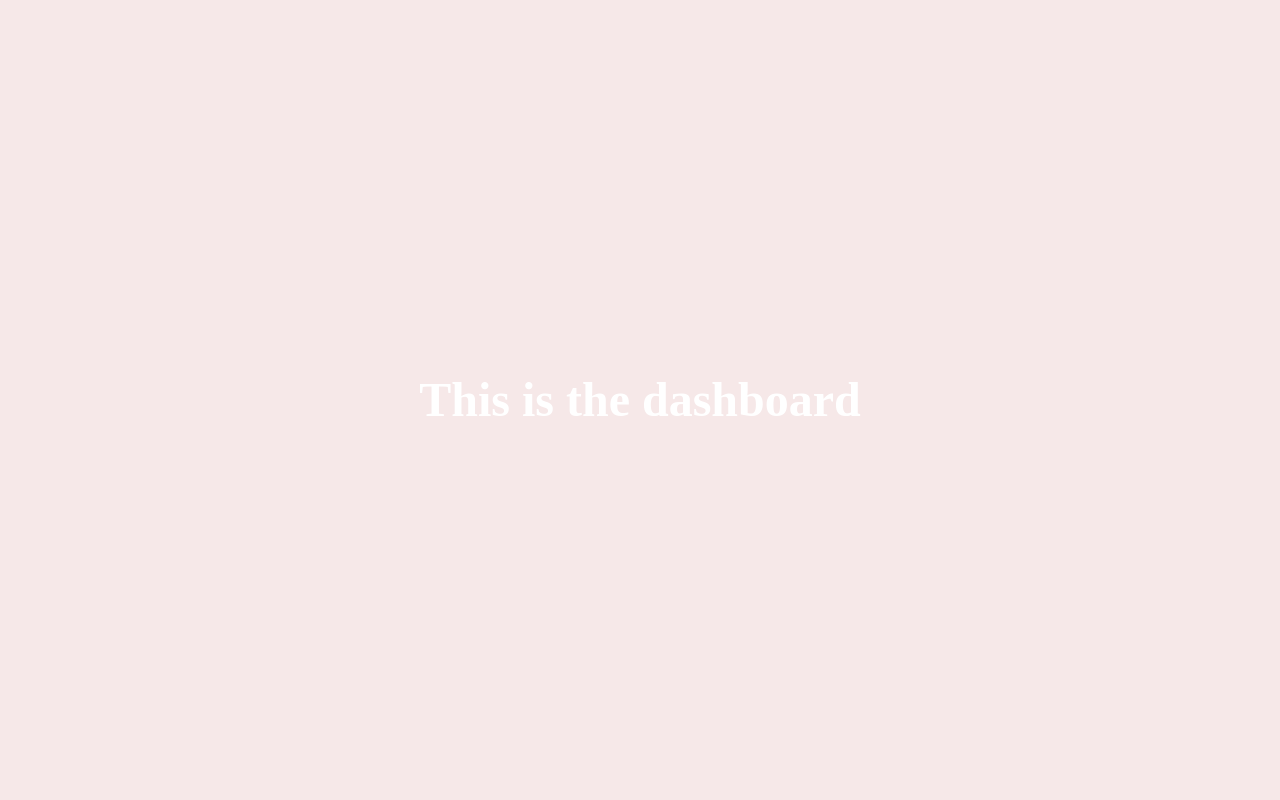
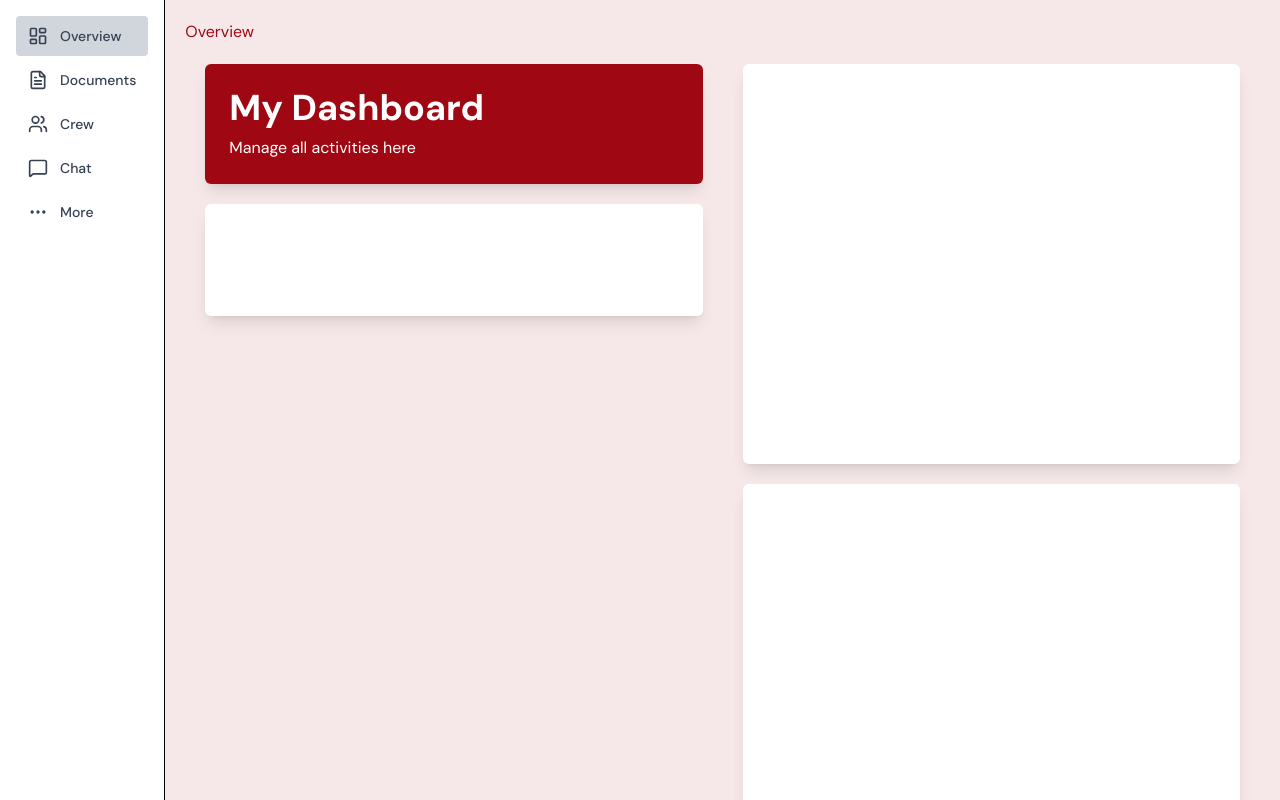
Before and after one commit to anthonyq7/continuity-gdg, a Next.js app in the folder continuity-frontend/: page /dashboard in a window 1280 px wide. Built offline with nearby package versions, Linux system fonts and the light colour scheme.

Commit message:
chat and dashboard basic html tailwind styling

```diff
--- a/continuity-frontend/package.json
+++ b/continuity-frontend/package.json
@@ -10,6 +10,7 @@
     "type-check": "tsc -p tsconfig.json --noEmit"
   },
   "dependencies": {
+    "lucide-react": "^0.546.0",
     "next": "15.5.4",
     "react": "19.1.0",
     "react-dom": "19.1.0"
--- a/continuity-frontend/src/app/chat/page.tsx
+++ b/continuity-frontend/src/app/chat/page.tsx
@@ -1,11 +1,62 @@
-export function ChatHeader() {
-  return <h2>Welcome to Chat</h2>;
-}
+"use client";
+import { useState } from 'react';
+import { LayoutDashboard,   FileText, Users, MessageSquare, MoreHorizontal, Search, Bell, User } from 'lucide-react';
+
 
 export default function Chat() {
-  return (
-    <div className="w-screen h-screen flex" style={{ backgroundColor: "#F6E8E8"}}>
-        <input className="relative top-160 left-[30%] text-[#C41E3A] mt-50 w-[60vw] min-w-[400px] mb-30 h-12 text-sm border border-[#C41E3A] rounded-sm p-5" placeholder="Ask Chatbot Anything" style={{ fontFamily: "Futura" }}></input>
+    const [activeItem, setActiveItem] = useState('Overview');
+
+  const navItems = [
+    { name: 'Overview', icon: LayoutDashboard },
+    { name: 'Documents', icon: FileText },
+    { name: 'Crew', icon: Users },
+    { name: 'Chat', icon: MessageSquare },
+    { name: 'More', icon: MoreHorizontal }
+  ];
+
+  return(
+      <div className="h-screen w-screen"  style={{ backgroundColor: "#F6E8E8"}}>
+          <div className="flex h-screen">
+              <div className="flex flex-col border-r h-screen">
+
+                {/* Nav */}
+                <nav className="flex-1 p-4 bg-white" style={{ fontFamily: "DM Sans" }}>
+                    <ul className="space-y-1 text-gray-700">
+                    {navItems.map((item) => {
+                        const Icon = item.icon;
+                        const isActive = activeItem === item.name;
+                        return (
+                        <li key={item.name}>
+                            <button
+                            onClick={() => setActiveItem(item.name)}
+                            className={`w-full flex items-center space-x-3 px-3 py-2.5 rounded-sm text-sm font-medium transition-colors ${
+                                isActive
+                                ? 'bg-gray-300'
+                                : 'hover:bg-gray-50'
+                            }`}
+                            >
+                            <Icon size={20} />
+                            <span>{item.name}</span>
+                            </button>
+                        </li>
+                        );
+                    })}
+                    </ul>
+                </nav>
+                </div>
+            <div className="flex overflow-y-auto w-full" style={{ fontFamily: "DM Sans" }}>
+              <div>
+                  <h1 className="text-red-800 pt-5 px-5 ">ShowMedia.AI</h1>
+              </div>
+              <div className="flex flex-1 p-5 justify-center flex-wrap overflow-y-auto transition-all duration-500 ease-in-out">
+                  <div className="fixed bottom-6 text-black px-5 pt-5 flex-1">
+                          <div className="bg-white w-[50vw] h-[80px] rounded-md text-gray-500 shadow-lg flex-shrink-0">
+                            <input placeholder="Ask Chatbot Anything" className="p-5 w-[50vw] py-2 h-[80px] focus:outline-none border border-gray-300 rounded-md flex-shrink-0" />
+                          </div>
+                  </div>
+              </div>
+            </div>
+        </div>
     </div>
-  );
+    )
 }
--- a/continuity-frontend/src/app/dashboard/page.tsx
+++ b/continuity-frontend/src/app/dashboard/page.tsx
@@ -1,11 +1,77 @@
+"use client";
+import { useState } from 'react';
+import { LayoutDashboard,   FileText, Users, MessageSquare, MoreHorizontal, Search, Bell, User } from 'lucide-react';
+
+
 export default function Home() {
+    const [activeItem, setActiveItem] = useState('Overview');
 
-    return(
-        <div className="w-screen h-screen flex" style={{ backgroundColor: "#F6E8E8"}}>
-             <div className="h-full flex flex-col mx-auto justify-center items-center">
-                 <h1 className="text-white text-center font-bold text-5xl p-5" style={{ fontFamily: "Futura" }}>This is the dashboard</h1>
-             </div>
+  const navItems = [
+    { name: 'Overview', icon: LayoutDashboard },
+    { name: 'Documents', icon: FileText },
+    { name: 'Crew', icon: Users },
+    { name: 'Chat', icon: MessageSquare },
+    { name: 'More', icon: MoreHorizontal }
+  ];
 
+  return(
+      <div className="h-screen w-screen" style={{ backgroundColor: "#F6E8E8"}}>
+          <div className="flex h-screen">
+              <div className="flex flex-col border-r h-screen">
+
+                {/* Nav */}
+                <nav className="flex-1 p-4 bg-white" style={{ fontFamily: "DM Sans" }}>
+                    <ul className="space-y-1 text-gray-700">
+                    {navItems.map((item) => {
+                        const Icon = item.icon;
+                        const isActive = activeItem === item.name;
+                        return (
+                        <li key={item.name}>
+                            <button
+                            onClick={() => setActiveItem(item.name)}
+                            className={`w-full flex items-center space-x-3 px-3 py-2.5 rounded-sm text-sm font-medium transition-colors ${
+                                isActive
+                                ? 'bg-gray-300'
+                                : 'hover:bg-gray-50'
+                            }`}
+                            >
+                            <Icon size={20} />
+                            <span>{item.name}</span>
+                            </button>
+                        </li>
+                        );
+                    })}
+                    </ul>
+                </nav>
+                </div>
+        <div className="overflow-y-auto w-full" style={{ fontFamily: "DM Sans" }}>
+            <div>
+                <h1 className="text-red-800 pt-5 px-5 ">Overview</h1>
+            </div>
+            <div className="flex flex-1 p-5 flex-wrap transition-all duration-500 ease-in-out">
+                <div className="text-black px-5 min-w-[400px] flex-1">
+                        <div className="min-w-[350] bg-red-800 mb-5 rounded-md p-6 text-white shadow-lg transition-all duration-300 delay-150 flex-shrink-0">
+                            <h1 className="text-white font-bold text-4xl mb-2" style={{ fontFamily: "DM Sans" }}>My Dashboard</h1>
+                            <p className="text-md text-white" style={{ fontFamily: "DM Sans" }}>Manage all activities here</p>
+                        </div>
+                        <div className="min-w-[350] h-[600] bg-white rounded-md p-8 text-white shadow-lg transition-all duration-300 delay-150 flex-shrink-0">
+                            <p className="text-black p-6" style={{ fontFamily: "DM Sans" }}></p>
+                        </div>
+                </div>
+                <div className="text-black px-5 min-w-[400px] flex-1">
+                        <div className="h-100 min-w-[400px] bg-white mb-5 rounded-md p-8 text-white shadow-lg">
+                            <h1 className="text-white text-4xl mb-2" style={{ fontFamily: "DM Sans" }}></h1>
+                        </div>
+                        <div className="h-100 min-w-[400px] bg-white mb-5 rounded-md p-8 text-white shadow-lg">
+                            <h1 className="text-white text-4xl mb-2" style={{ fontFamily: "DM Sans" }}></h1>
+                        </div>
+                        <div className="h-100 min-w-[400px] bg-white mb-5 rounded-md p-8 text-white shadow-lg">
+                            <h1 className="text-white text-4xl mb-2" style={{ fontFamily: "DM Sans" }}></h1>
+                        </div>
+                </div>
+            </div>
+            </div>
+        </div>
         </div>
     )
 }
--- a/continuity-frontend/src/app/layout.tsx
+++ b/continuity-frontend/src/app/layout.tsx
@@ -1,5 +1,6 @@
 import type { Metadata } from "next";
 import { Geist, Geist_Mono } from "next/font/google";
+import { DM_Sans } from 'next/font/google';
 import "./globals.css";
 
 const geistSans = Geist({
@@ -9,6 +10,11 @@ const geistSans = Geist({
 
 const geistMono = Geist_Mono({
   variable: "--font-geist-mono",
+  subsets: ["latin"],
+});
+
+const dmSans = DM_Sans({
+  variable: "--font-dm-sans",
   subsets: ["latin"],
 });
 
```
Also changed, not shown: continuity-frontend/src/app/main.tsx (added), 2 other files (tests, documents, lock files or other folders).
